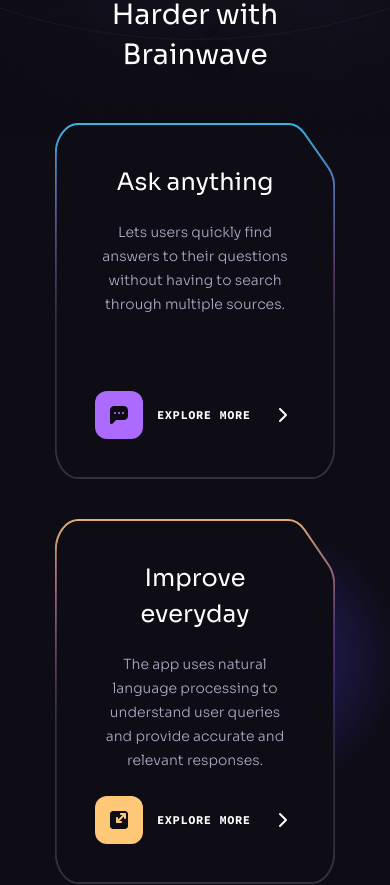
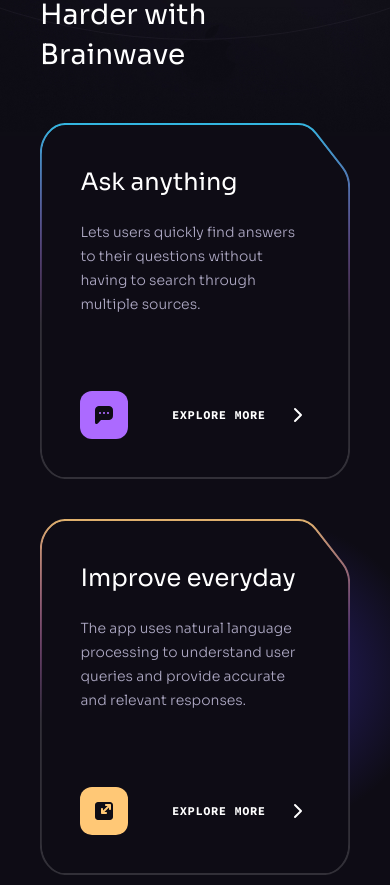
Before and after one commit to safdarali01/brainwave, a React (Vite) app: page / in a window 390 px wide. Shown: the part 1200-2085 px from the top of the page. Built offline with nearby package versions, Linux system fonts and the light colour scheme.

Commit message:
Solved Error

```diff
--- a/src/components/Benefits.jsx
+++ b/src/components/Benefits.jsx
@@ -1,43 +1,37 @@
-// Importing required components and assets
-import { benefits } from "../constants";        // Array of benefit items (data)
-import Heading from "./Heading";                // Custom Heading component
-import Section from "./Section";                // Custom Section component for layout
-import Arrow from "../assets/svg/Arrow";        // SVG arrow icon for the UI
-import { GradientLight } from "./design/Benefits";  // Gradient light effect for specific benefits
-import ClipPath from "../assets/svg/ClipPath";  // SVG clip path effect for benefits
+import { benefits } from "../constants";
+import Heading from "./Heading";
+import Section from "./Section";
+import Arrow from "../assets/svg/Arrow";
+import { GradientLight } from "./design/Benefits";
+import ClipPath from "../assets/svg/ClipPath";
 
 const Benefits = () => {
   return (
-    // Section component with "features" ID for navigation
     <Section id="features">
-      <div className="container relative z-2 text-center">
-        {/* Heading Component with a max width on different screen sizes */}
+      <div className="container relative z-2">
         <Heading
           className="md:max-w-md lg:max-w-2xl"
-          title="Chat Smarter, Not Harder with Brainwave"  // Main heading title
+          title="Chat Smarter, Not Harder with Brainwave"
         />
 
-        {/* Flex container for wrapping the benefit boxes, centered and spaced */}
-        <div className="flex flex-wrap gap-10 mb-10 justify-center">
-          {/* Mapping through benefits array to display each benefit item */}
+        <div className="flex flex-wrap gap-10 mb-10">
           {benefits.map((item) => (
             <div
-              className="block relative p-0.5 bg-no-repeat bg-[length:100%_100%] md:basis-[30%] min-w-[280px] max-w-[30%]"  // Each box takes up 30% of width in medium screens
+              className="block relative p-0.5 bg-no-repeat bg-[length:100%_100%] md:max-w-[24rem]"
               style={{
-                backgroundImage: `url(${item.backgroundUrl})`,  // Background image for each benefit box
+                backgroundImage: `url(${item.backgroundUrl})`,
               }}
-              key={item.id}  // Unique key for each item
+              key={item.id}
             >
-              {/* Benefit content with title, text, and call to action */}
               <div className="relative z-2 flex flex-col min-h-[22rem] p-[2.4rem] pointer-events-none">
                 <h5 className="h5 mb-5">{item.title}</h5>
                 <p className="body-2 mb-6 text-n-3">{item.text}</p>
                 <div className="flex items-center mt-auto">
                   <img
-                    src={item.iconUrl}  // Icon for the benefit
+                    src={item.iconUrl}
                     width={48}
                     height={48}
-                    alt={item.title}  // Alt text for accessibility
+                    alt={item.title}
                   />
                   <p className="ml-auto font-code text-xs font-bold text-n-1 uppercase tracking-wider">
                     Explore more
@@ -46,29 +40,25 @@
                 </div>
               </div>
 
-              {/* Optional gradient light effect based on item property */}
               {item.light && <GradientLight />}
 
-              {/* Clip path effect for hover interaction */}
               <div
                 className="absolute inset-0.5 bg-n-8"
-                style={{ clipPath: "url(#benefits)" }}  // Clip path for styling the outer container
+                style={{ clipPath: "url(#benefits)" }}
               >
-                {/* Hover effect to show image */}
                 <div className="absolute inset-0 opacity-0 transition-opacity hover:opacity-10">
                   {item.imageUrl && (
                     <img
-                      src={item.imageUrl}  // Image for hover effect
+                      src={item.imageUrl}
                       width={380}
                       height={362}
-                      alt={item.title}  // Alt text for image
-                      className="w-full h-full object-cover"  // Cover image to fill container
+                      alt={item.title}
+                      className="w-full h-full object-cover"
                     />
                   )}
                 </div>
               </div>
 
-              {/* ClipPath SVG component */}
               <ClipPath />
             </div>
           ))}
```
